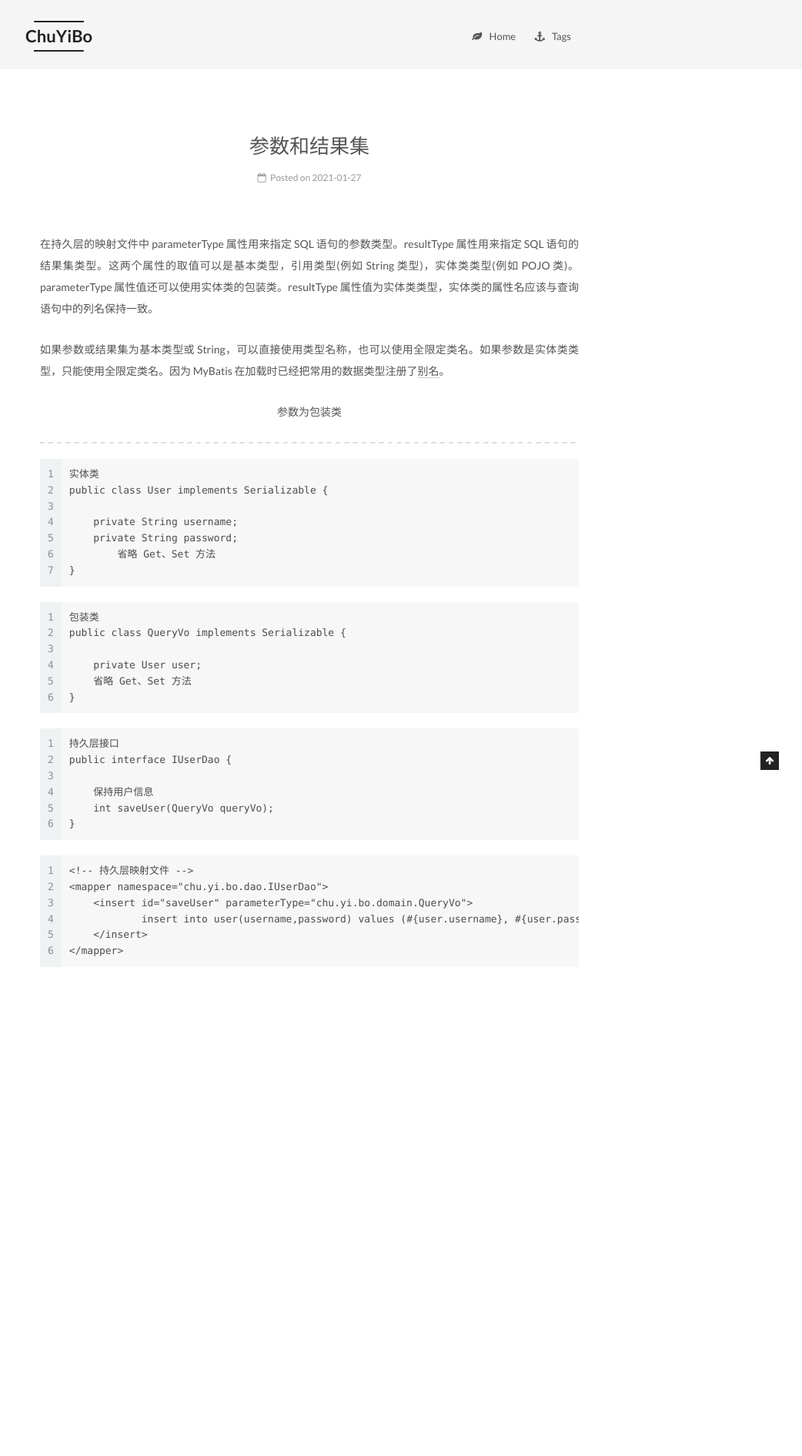
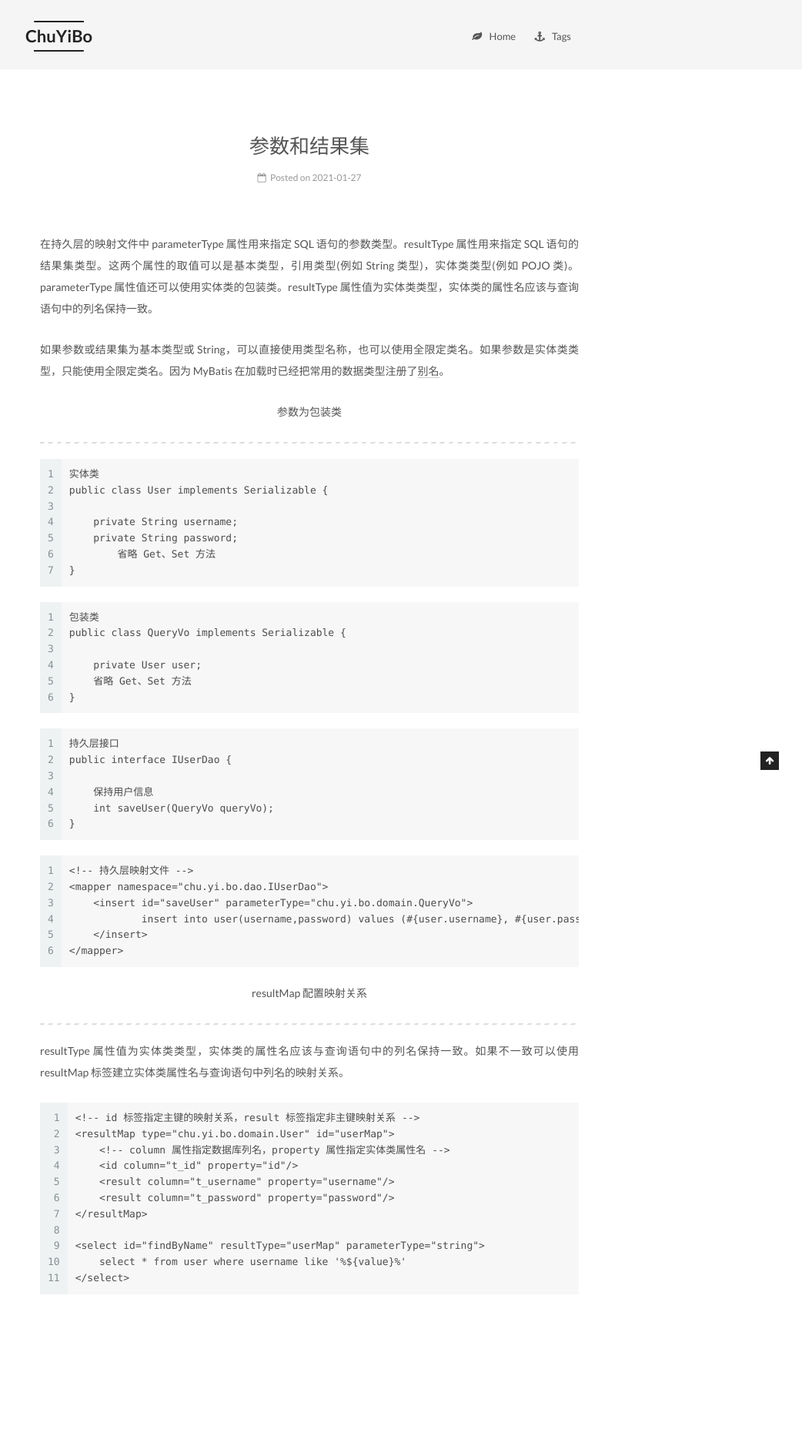
Before and after one commit to chuyibo/chuyibo.github.io, a Jekyll site: the page built from _posts/2021-01-27-MyBatis 学习笔记04.md, in a window 1280 px wide. Shown: the whole page at 77% size, without its empty margins (238-1280 px from the left). Built offline with Jekyll 4.4.1, drawn with Linux system fonts in a browser that asks for light colours; before the commit the page ends 1466 px from its top, so only the background shows below that.

Commit message:
2021/02/13

`````diff
--- a/_posts/2021-01-27-MyBatis 学习笔记04.md
+++ b/_posts/2021-01-27-MyBatis 学习笔记04.md
@@ -53,3 +53,23 @@ public interface IUserDao {
     </insert>
 </mapper>
 ````
+
+<p align="center">resultMap 配置映射关系</p>
+
+----
+
+resultType 属性值为实体类类型，实体类的属性名应该与查询语句中的列名保持一致。如果不一致可以使用 resultMap 标签建立实体类属性名与查询语句中列名的映射关系。
+
+```
+<!-- id 标签指定主键的映射关系，result 标签指定非主键映射关系 -->
+<resultMap type="chu.yi.bo.domain.User" id="userMap">
+    <!-- column 属性指定数据库列名，property 属性指定实体类属性名 -->
+    <id column="t_id" property="id"/>
+    <result column="t_username" property="username"/>
+    <result column="t_password" property="password"/>
+</resultMap>
+
+<select id="findByName" resultType="userMap" parameterType="string">
+    select * from user where username like '%${value}%'
+</select>
+```
`````
